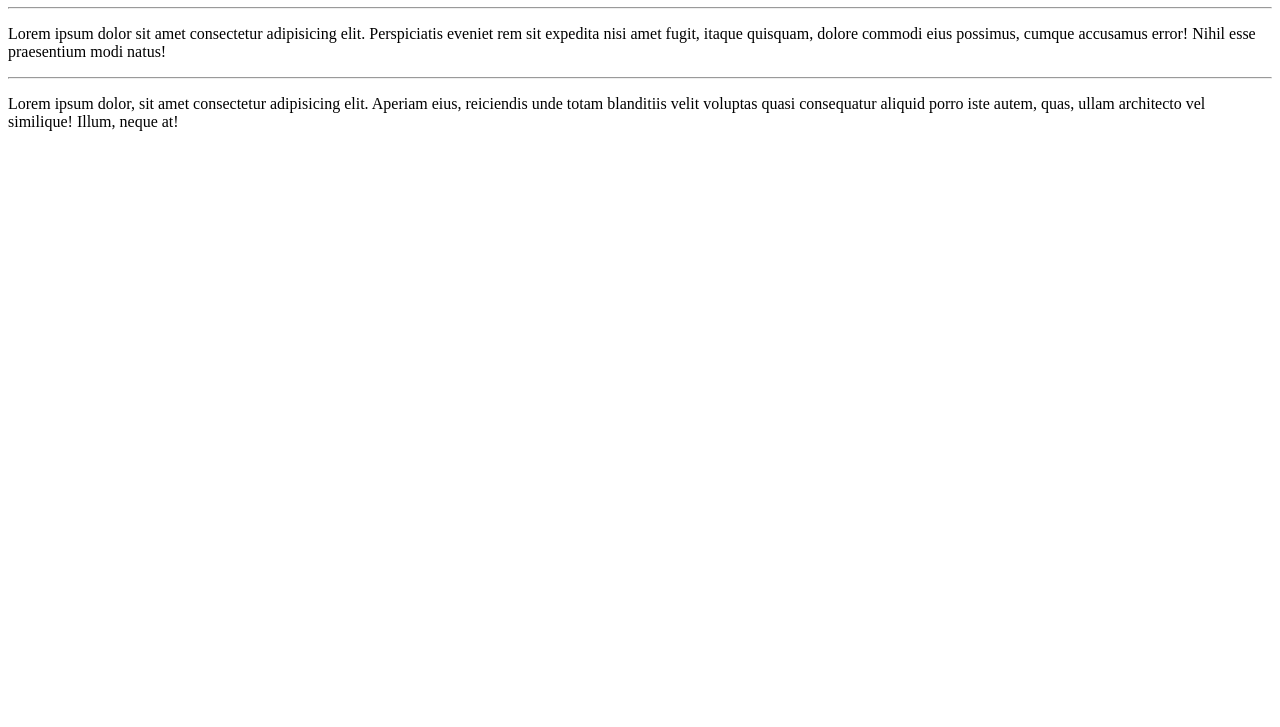
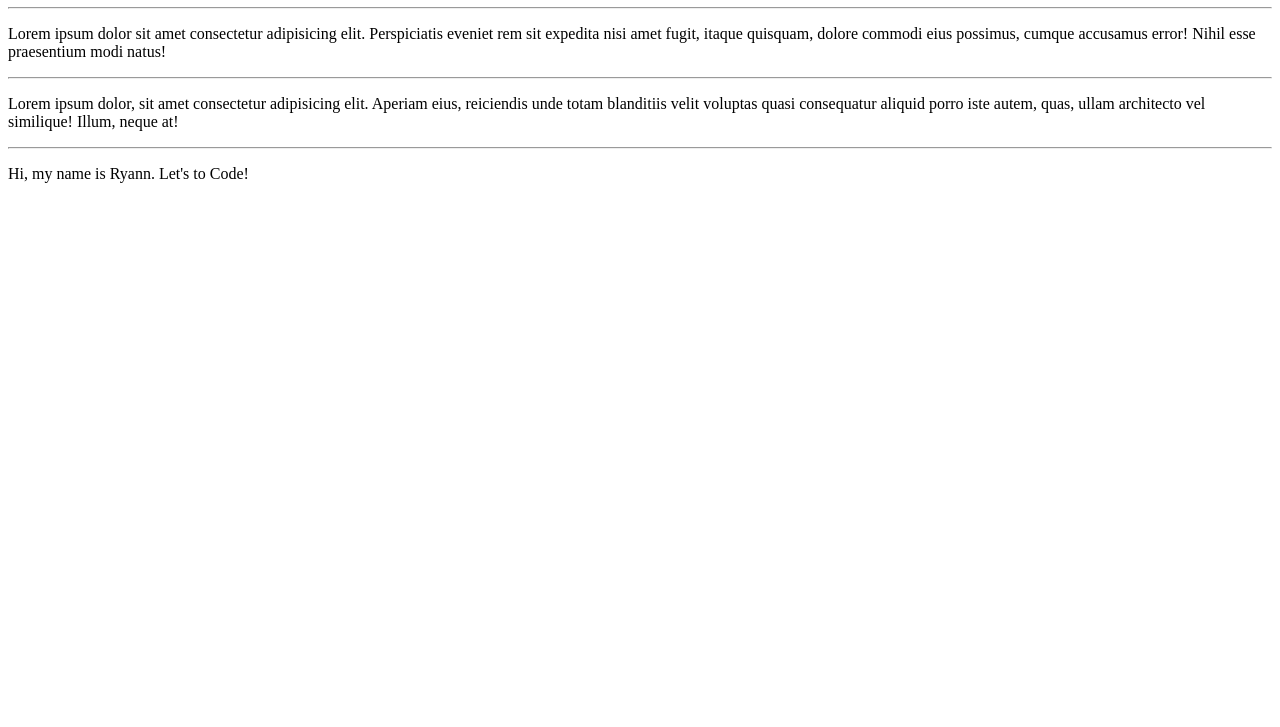
Before and after one commit to ryann-nascimento/HelloWorld, a plain HTML site: page example-site/index.html in a window 1280 px wide. Shown: the part 73-800 px from the top of the page. Drawn offline with Linux system fonts and the light colour scheme.

Commit message:
New Settings on Site

```diff
--- a/example-site/index.html
+++ b/example-site/index.html
@@ -11,5 +11,7 @@
     <p>Lorem ipsum dolor sit amet consectetur adipisicing elit. Perspiciatis eveniet rem sit expedita nisi amet fugit, itaque quisquam, dolore commodi eius possimus, cumque accusamus error! Nihil esse praesentium modi natus!</p>
     <hr>
     <p>Lorem ipsum dolor, sit amet consectetur adipisicing elit. Aperiam eius, reiciendis unde totam blanditiis velit voluptas quasi consequatur aliquid porro iste autem, quas, ullam architecto vel similique! Illum, neque at!</p>
+    <hr>
+    <p>Hi, my name is Ryann. Let's to Code!</p>
 </body>
 </html>
```
